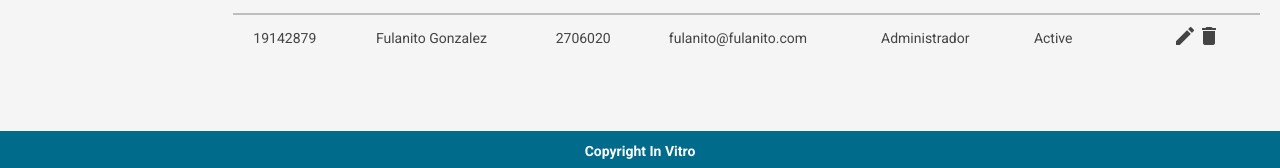
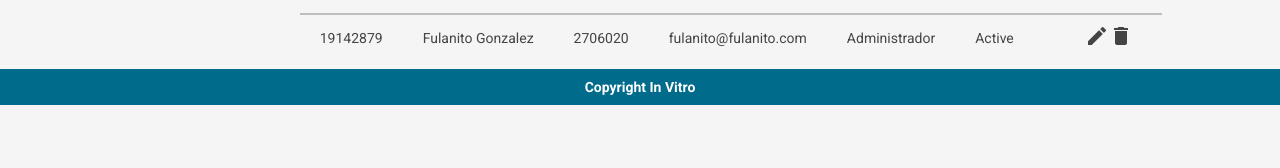
Before and after one commit to IntiDev/InVitro, a React app: page /adminUser in a window 1280 px wide. Shown: the part 869-1037 px from the top of the page. After the commit the page ends 974 px from the top, so only its background shows below. Built offline with nearby package versions, Linux system fonts and the light colour scheme.

Commit message:
[UPDATE] Gives some styles to the layout components

```diff
--- a/src/components/Layout.jsx
+++ b/src/components/Layout.jsx
@@ -5,7 +5,7 @@ import '../styles/components/Layout.styl';
 
 const Layout = ({ children }) => (
   <div className="App">
-    <Header />
+    <Header className="Prueba" />
     {children}
     <img
       className="background"
--- a/src/styles/components/Footer.styl
+++ b/src/styles/components/Footer.styl
@@ -7,6 +7,7 @@
   flex-wrap wrap
   background-color dark-primary-color
   color secondary-color
+  padding: 10px 0
   font-weight 600
   font-size 14px
   width 100%
--- a/src/styles/components/Layout.styl
+++ b/src/styles/components/Layout.styl
@@ -4,3 +4,8 @@
   bottom: 60px
   left:-2%
   z-index -1
+
+.App
+  height 100vh
+  display: grid
+  grid-template-rows: 0.15fr 1fr 0.05fr
--- a/src/styles/pages/AdminUserHome.styl
+++ b/src/styles/pages/AdminUserHome.styl
@@ -1,6 +1,6 @@
 
 .userHome
-  height 85vh
+  // height 85vh
   display: grid
   grid-template-columns: 0.2fr 1fr
   max-width: 1400px
--- a/src/styles/pages/Login.styl
+++ b/src/styles/pages/Login.styl
@@ -2,7 +2,7 @@
 
 .Login
   display flex
-  height 94vh
+  height 96vh
 
   &__info
     background-color primary-color
@@ -28,8 +28,8 @@
     align-items center
 
 
-.Footer
+/* .Footer
   position: absolute;
   bottom: 0;
   width: 100%;
-  height: 40px;
+  height: 40px; */
--- a/src/styles/pages/MedicalViewUSerInfo.styl
+++ b/src/styles/pages/MedicalViewUSerInfo.styl
@@ -64,6 +64,6 @@
   width 80%
   border 0
   padding 0
-
+/*
 .Footer
-  position relative
+  position relative */
```
